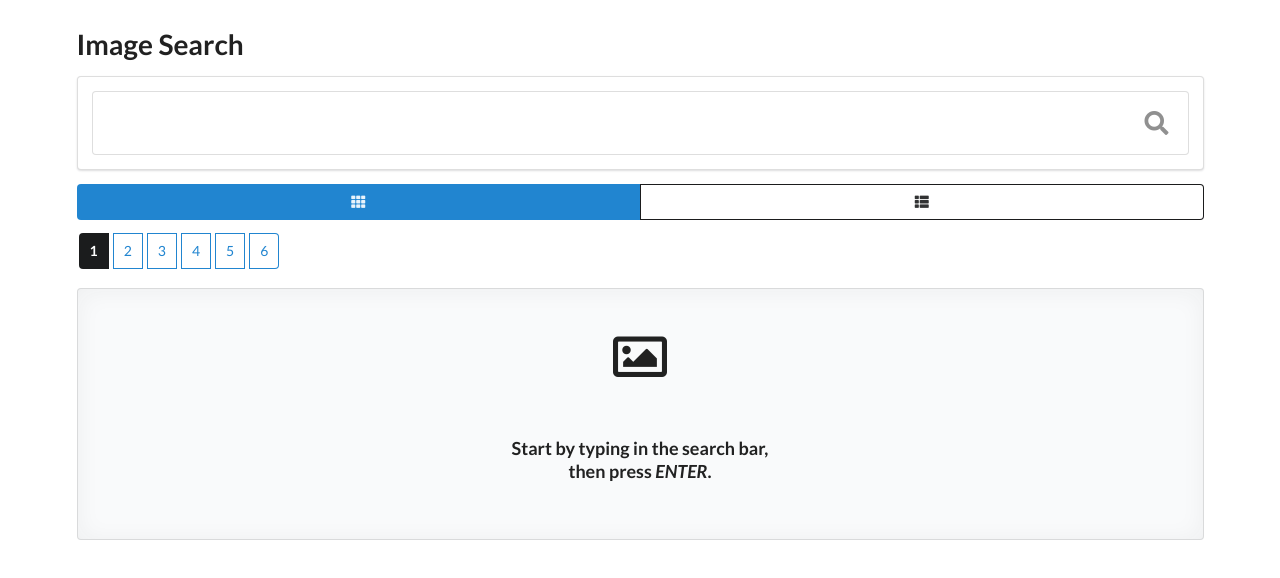
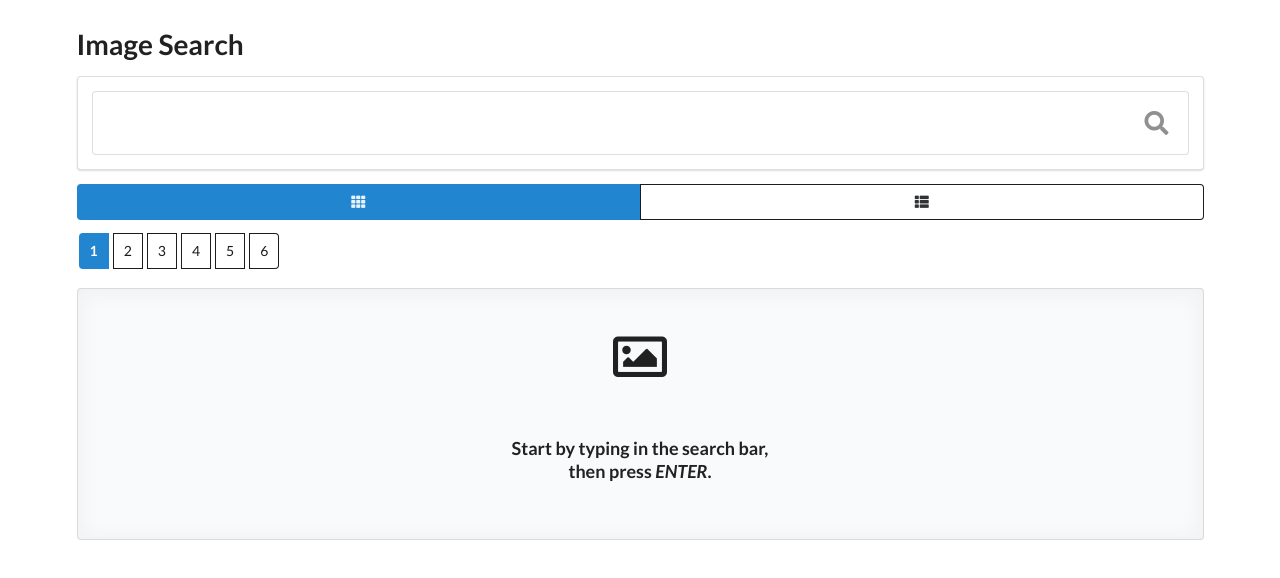
Before and after one commit to byteHandler/image-search, a React (Create React App) app: page / in a window 1280 px wide. Shown: the top 578 px of the page. Built offline with nearby package versions, Linux system fonts and the light colour scheme.

Commit message:
page buttons

```diff
--- a/src/components/PageButtonComponent.js
+++ b/src/components/PageButtonComponent.js
@@ -8,14 +8,14 @@ class PageButtonComponent extends React.Component{
         const buttons = this.state.buttonTexts.map((text,i)=>{
             if(this.state.clickedButtonIndex ===i){
                 return (
-                    <button key = {i} style={{marginLeft:'2px',marginRight:'2px'}} className="ui black button">{text}</button>
+                    <button key = {i} style={{marginLeft:'2px',marginRight:'2px'}} className="ui blue button">{text}</button>
                     )
             }
             return (
             <button key = {i} style={{marginLeft:'2px',marginRight:'2px'}} onClick = {()=>{
                 this.setState({clickedButtonIndex:i})
                 this.props.changeListSize(i+1)
-        }}className="ui blue basic button">{text}</button>
+        }}className="ui secondary basic button">{text}</button>
             )
         })
         return(
```
